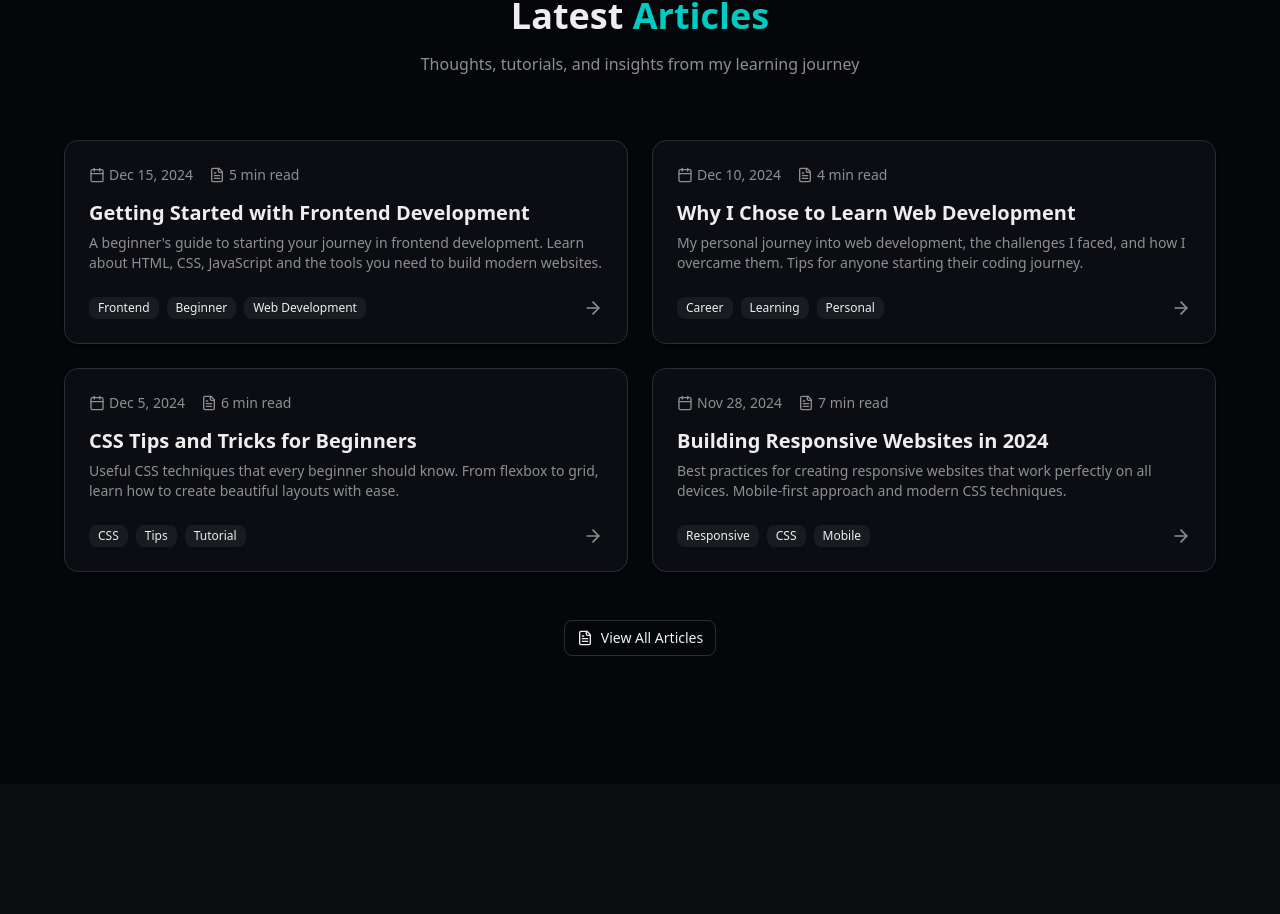
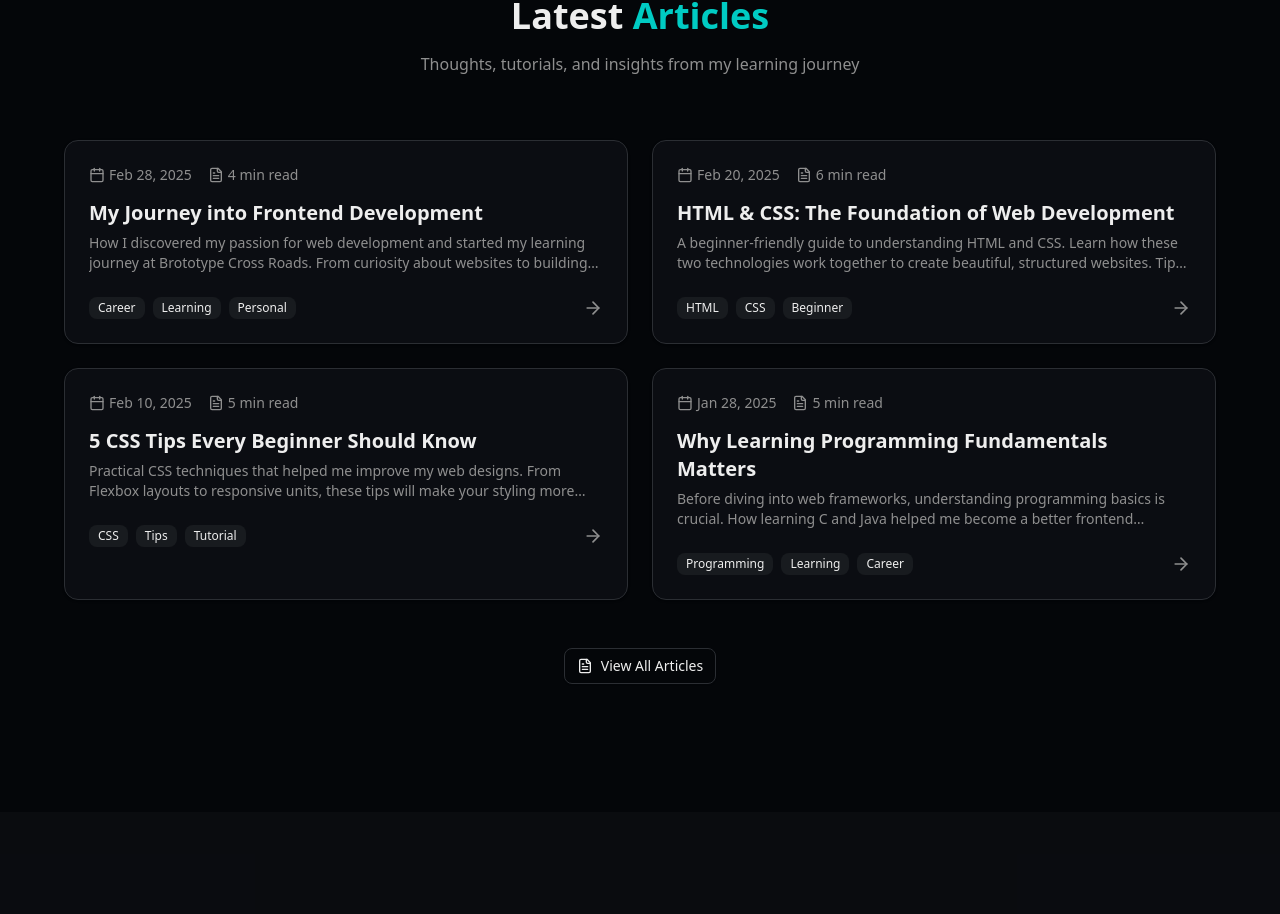
Before and after one commit to mnuhman/nuhman-s-protfilio, a Next.js app: page / in a window 1280 px wide. Shown: the part 5751-6665 px from the top of the page. Built offline with nearby package versions, Linux system fonts and the light colour scheme.

Commit message:
feat: Update blog posts with real content
- Added 4 personalized blog posts
- Topics: Frontend journey, HTML/CSS guide, CSS tips, Programming fundamentals
- Based on learning experience at Brototype Cross Roads

```diff
--- a/src/app/page.tsx
+++ b/src/app/page.tsx
@@ -143,35 +143,35 @@ const certificates = [
 
 const blogs = [
   {
-    title: "Getting Started with Frontend Development",
-    excerpt: "A beginner's guide to starting your journey in frontend development. Learn about HTML, CSS, JavaScript and the tools you need to build modern websites.",
-    date: "Dec 15, 2024",
-    readTime: "5 min read",
-    tags: ["Frontend", "Beginner", "Web Development"],
-    link: "#"
-  },
-  {
-    title: "Why I Chose to Learn Web Development",
-    excerpt: "My personal journey into web development, the challenges I faced, and how I overcame them. Tips for anyone starting their coding journey.",
-    date: "Dec 10, 2024",
+    title: "My Journey into Frontend Development",
+    excerpt: "How I discovered my passion for web development and started my learning journey at Brototype Cross Roads. From curiosity about websites to building interactive projects, here's my story of growth and learning.",
+    date: "Feb 28, 2025",
     readTime: "4 min read",
     tags: ["Career", "Learning", "Personal"],
     link: "#"
   },
   {
-    title: "CSS Tips and Tricks for Beginners",
-    excerpt: "Useful CSS techniques that every beginner should know. From flexbox to grid, learn how to create beautiful layouts with ease.",
-    date: "Dec 5, 2024",
+    title: "HTML & CSS: The Foundation of Web Development",
+    excerpt: "A beginner-friendly guide to understanding HTML and CSS. Learn how these two technologies work together to create beautiful, structured websites. Tips and tricks I learned during my certification journey.",
+    date: "Feb 20, 2025",
     readTime: "6 min read",
+    tags: ["HTML", "CSS", "Beginner"],
+    link: "#"
+  },
+  {
+    title: "5 CSS Tips Every Beginner Should Know",
+    excerpt: "Practical CSS techniques that helped me improve my web designs. From Flexbox layouts to responsive units, these tips will make your styling more efficient and your websites more beautiful.",
+    date: "Feb 10, 2025",
+    readTime: "5 min read",
     tags: ["CSS", "Tips", "Tutorial"],
     link: "#"
   },
   {
-    title: "Building Responsive Websites in 2024",
-    excerpt: "Best practices for creating responsive websites that work perfectly on all devices. Mobile-first approach and modern CSS techniques.",
-    date: "Nov 28, 2024",
-    readTime: "7 min read",
-    tags: ["Responsive", "CSS", "Mobile"],
+    title: "Why Learning Programming Fundamentals Matters",
+    excerpt: "Before diving into web frameworks, understanding programming basics is crucial. How learning C and Java helped me become a better frontend developer and problem solver.",
+    date: "Jan 28, 2025",
+    readTime: "5 min read",
+    tags: ["Programming", "Learning", "Career"],
     link: "#"
   }
 ]
```
